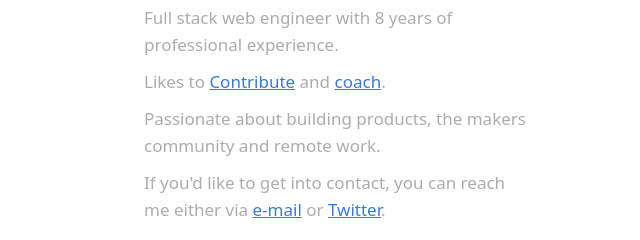
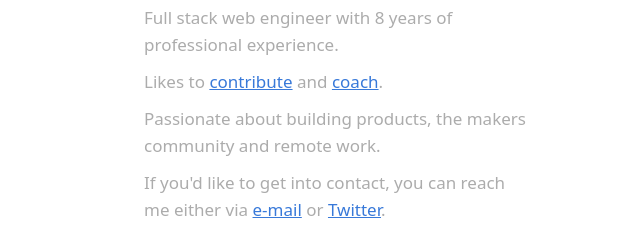
Before and after one commit to ayrton/ayrton.github.io, a plain HTML site: page index.html in a window 1280 px wide. Shown: the part 289-529 px from the top of the page, 306-946 px from the left. Drawn offline with Linux system fonts and the light colour scheme.

Commit message:
Capitalisation is important

```diff
--- a/index.html
+++ b/index.html
@@ -116,7 +116,7 @@
         <hr />
 
         <p>Full stack web engineer with 8 years of professional experience.</p>
-        <p>Likes to <a href="https://github.com/ayrton">Contribute</a> and <a href="http://railsgirls.com/">coach</a>.</p>
+        <p>Likes to <a href="https://github.com/ayrton">contribute</a> and <a href="http://railsgirls.com/">coach</a>.</p>
         <p>Passionate about building products, the makers community and remote work.</p>
         <p>If you'd like to get into contact, you can reach me either via <a href="mailto:hello@ayrton.be">e-mail</a> or <a href="https://twitter.com/ayrtonbe">Twitter</a>.</p>
 
```
